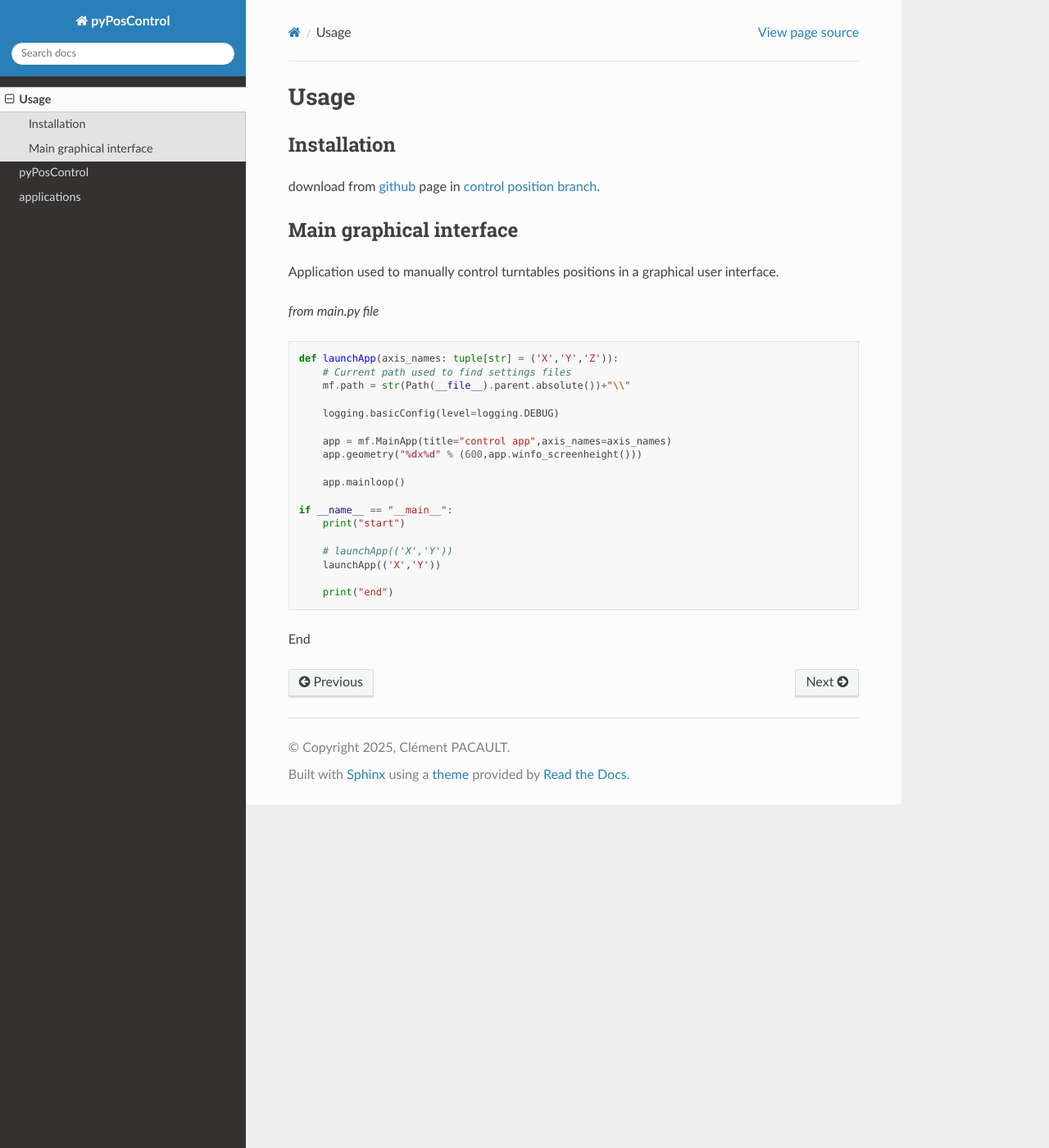
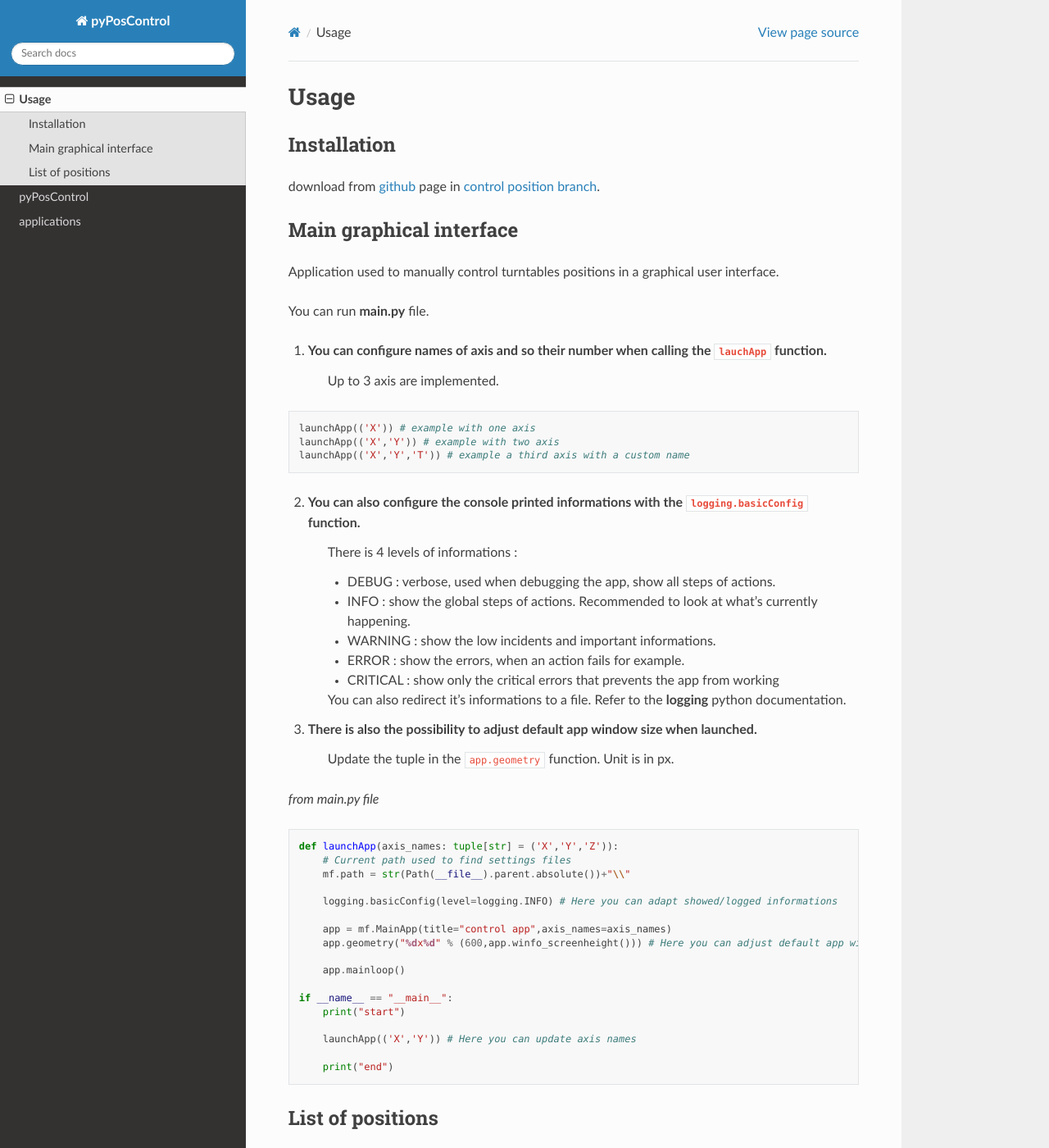
Before and after one commit to csavaro/pyPosControl, a Sphinx documentation site: the page built from docs/source/usage.rst, in a window 1280 px wide and 1400 px high. Shown: the whole window at 82% size. Built offline with Sphinx 7.4.7 and the Read the Docs theme 3.1.0, drawn with Linux system fonts in a browser that asks for light colours; some of the changed text lies outside the part shown.

Commit message:
add list of position usage in the doc

```diff
--- a/docs/source/usage.rst
+++ b/docs/source/usage.rst
@@ -14,6 +14,32 @@
 
 Application used to manually control turntables positions in a graphical user interface.
 
+You can run **main.py** file.
+
+1. You can configure names of axis and so their number when calling the ``lauchApp`` function.
+    Up to 3 axis are implemented.
+
+.. code-block::
+
+    launchApp(('X')) # example with one axis
+    launchApp(('X','Y')) # example with two axis
+    launchApp(('X','Y','T')) # example a third axis with a custom name
+
+
+2. You can also configure the console printed informations with the ``logging.basicConfig`` function.
+    There is 4 levels of informations :
+
+    * DEBUG : verbose, used when debugging the app, show all steps of actions.
+    * INFO : show the global steps of actions. Recommended to look at what's currently happening.
+    * WARNING : show the low incidents and important informations.
+    * ERROR : show the errors, when an action fails for example.
+    * CRITICAL : show only the critical errors that prevents the app from working
+
+    You can also redirect it's informations to a file. Refer to the **logging** python documentation.
+
+3. There is also the possibility to adjust default app window size when launched.
+    Update the tuple in the ``app.geometry`` function. Unit is in px.
+
 *from main.py file*
 
 .. code-block::
@@ -22,19 +48,60 @@
             # Current path used to find settings files
             mf.path = str(Path(__file__).parent.absolute())+"\\"
 
-            logging.basicConfig(level=logging.DEBUG)
+            logging.basicConfig(level=logging.INFO) # Here you can adapt showed/logged informations
 
             app = mf.MainApp(title="control app",axis_names=axis_names)
-            app.geometry("%dx%d" % (600,app.winfo_screenheight()))
+            app.geometry("%dx%d" % (600,app.winfo_screenheight())) # Here you can adjust default app window size
 
             app.mainloop()
 
         if __name__ == "__main__":
             print("start")
 
-            # launchApp(('X','Y'))
-            launchApp(('X','Y'))
+            launchApp(('X','Y')) # Here you can update axis names
 
             print("end")
 
-End
+
+List of positions
+-----------------
+
+Go to a list of positions and execute a function inbetween.
+
+You can run **setofmoves.py** file.
+
+Create a csv or xlsx file with your list of positions.
+
+1. The first row is for axis names.
+2. Second row is platines/turntables names, when at default takes the ones in ``save.json`` file.
+3. Rest is absolute positions from init position when first launched. Unit is in **mm**.
+
+*CSV example :*
+
+.. code-block::
+
+    x,      y
+    default,default
+    10,     0
+    44,     22
+    0,      0
+
+Give the path to your list of positions file in the ``MoveAndMeasure.loadMoveSet`` function.
+
+*from setofmoves.py*
+
+.. code-block::
+
+    filepath = "/master/myListOfPositionsFile.csv"
+
+    try:
+        MaM = mm.MoveAndMeasure(axis_names=('X','Y'))
+
+        MaM.loadMoveSet(filepath=filepath) # Here you can add your list of positions file path
+
+        MaM.run(measure,(5,5),"param1",par2="param2") # Here you can add your function inbetween positions and it's parameters
+
+    finally:
+        MaM.quit()
+
+The function meant to be executed between each position must take a ``position`` parameter, which you can use as a tuple of int or float.
```
Also changed, not shown: 1 other file.
